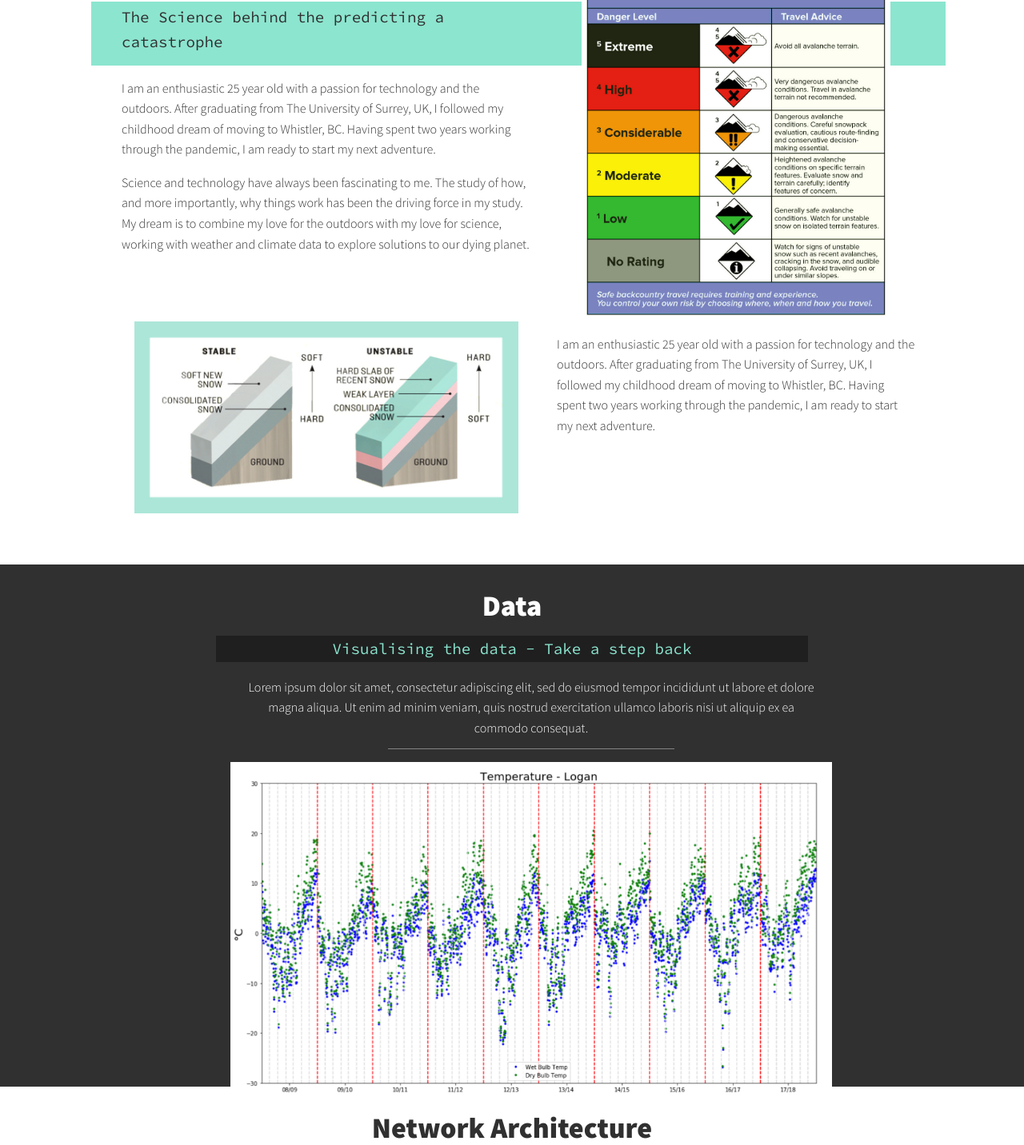
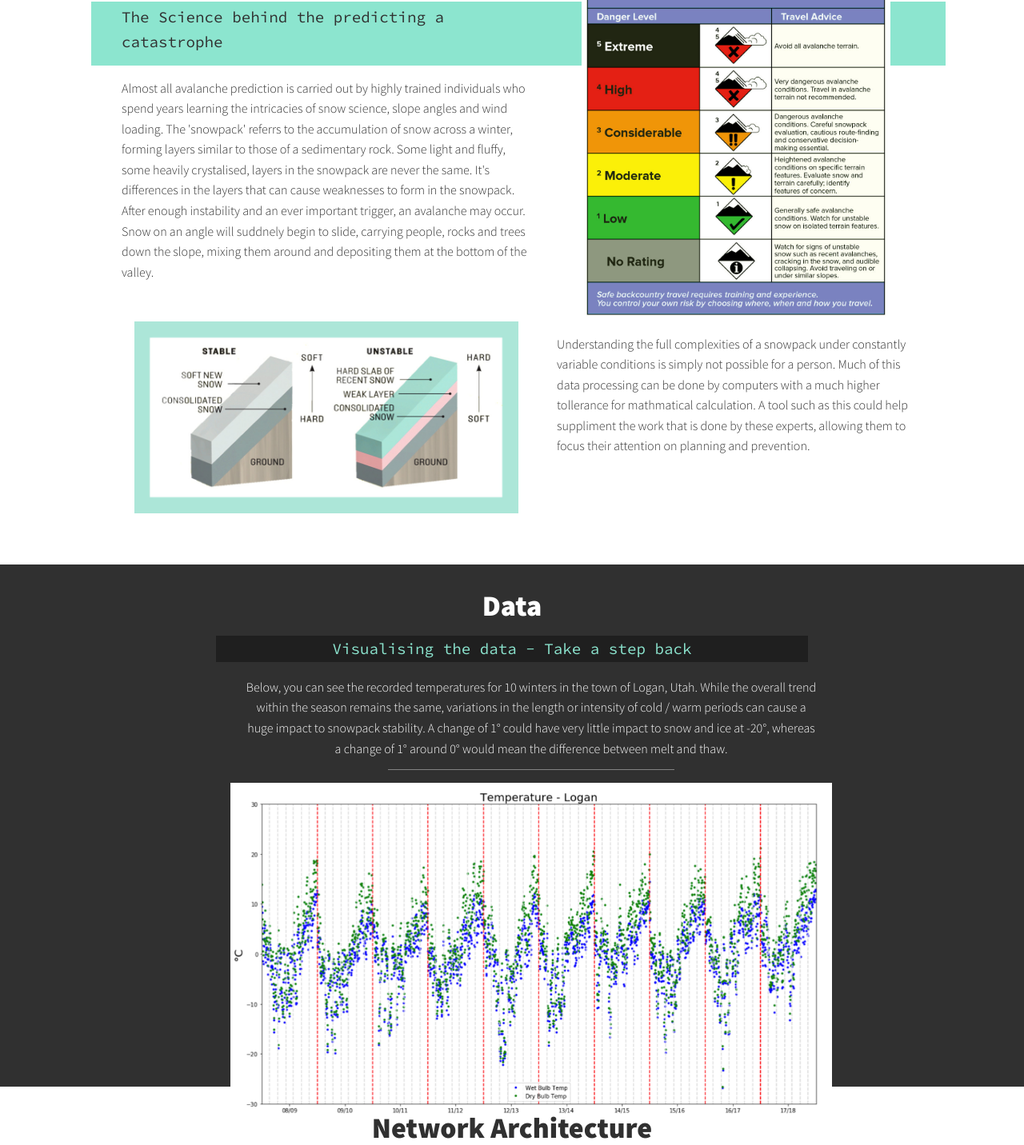
Before and after one commit to lck3nny/Portfolio, a PHP site: page /avalanche.php in a window 1280 px wide. Shown: the part 1208-2640 px from the top of the page at 80% size. Run offline with PHP 8.4, Linux system fonts and the light colour scheme; some libraries are stand-ins or nearby versions.

Commit message:
populated avalanche page with text content

```diff
--- a/avalanche.php
+++ b/avalanche.php
@@ -72,8 +72,7 @@
             <p class="section_subtitle section_subtitle-about"><?php echo $avi_prediction_tagline;?></p>
 
             <div class="avi-pred-body1">
-                <p><?php echo $about_me_bodys[0];?></p>
-                <p><?php echo $about_me_bodys[1];?></p>
+                <p><?php echo $avi_prediction_bodys[0];?></p>
             </div>
             <!-- changing things -->
 
@@ -84,7 +83,7 @@
 
 
             <div class="avi-pred-body2">
-                <p><?php echo $about_me_bodys[0];?></p>
+                <p><?php echo $avi_prediction_bodys[1];?></p>
             </div>
 
             <a href="http://freeride-verbier.com/blog/avalanche-risk-4-verbier-safety-ski-tips/" class="img-wrapper avi-img-2">
@@ -103,7 +102,7 @@
             <h2 class="section_project-title section_project-title-light">Data</h2>
             <h3 class="section_subtitle section_subtitle_end"><?php echo $avi_vairables_subtitle?></h3>
             <div class="avi-data">
-                <p class="project-end_body"><?php echo $lorem_ipsum ?></p>
+                <p class="project-end_body"><?php echo $avi_vairables_body ?></p>
 
                 <img img src="img/temp.png" class="avi-data_img" alt="Temperature Visualisation">
 
@@ -134,8 +133,8 @@
             <h3 class="section_subtitle section_subtitle_end"><?php echo $avi_results_subtitle?></h3>
 
             <div class="avi-results">
-                <p class="avi-results_body"><?php echo $lorem_ipsum ?></p>
-                <p class="avi-results_body"><?php echo $lorem_ipsum ?></p>
+                <p class="avi-results_body"><?php echo $avi_results_bodys[0] ?></p>
+                <p class="avi-results_body"><?php echo $avi_results_bodys[1] ?></p>
 
                 <a href="https://github.com/lck3nny/AvalancheLSTM" class="img-wrapper avi-results-img1">
                     <img img src="img/3fold_val_acc.png" class=" avi-results-img1" alt="Precip Visualisation">
--- a/connect.php
+++ b/contact.php
@@ -38,8 +38,8 @@
         <!-- ~~~~~~~~~~~~~~~~~~~~~~~~~~~~~~~~~~~~~~~~~~~~~~~~~~ -->
 
         <section class="my-section my-project-end" id="contact">
-            <h2 class="section_project-title section_project-title-light">What's Your Idea?</h2>
-            <h3 class="section_subtitle section_subtitle_end"><?php echo $snkrs_profit_subtitle?></h3>
+            <h2 class="section_project-title section_project-title-light"><?php echo $contact_title?></h2>
+            <h3 class="section_subtitle section_subtitle_end"><?php echo $contact_subtitle?></h3>
             <form class="contact-form" method="POST" action="contactform.php">
                 <input class="name" type="text" name="name" placeholder="Full Name">
                 <input class="email" type="text" name="email" placeholder="Your E-Mail">
--- a/content.php
+++ b/content.php
@@ -62,37 +62,51 @@
                         "Network",
                         "Prediction"];
 
-    $avi_explained_body =   ["As with any learning process, data is required to provide example and context to a scenario. In the
-                            case of Avalanche Prediction, weather data was combined with avalanche data to create a novel dataset.
-                            First comes clearning and repairing. As many datasets are created without supervision, there are often
-                            many missing, incomplete or otherwise corrupted values. Data First-Aid is the first and one of the most
-                            important parts of any machine learning process.
-                            It is important to remove data which is not useful or confusing to the network as this will only
-                            obfuscate the learning process, while retaining as much useful data as possible. Furthermore, many
-                            examples of data require context, for example Temperature. Variations +/- of 0° are much more significant
-                            than those firmly in the + or - scale. Data normalisation is a technique used to adapt the way data is
-                            displayed to the network. Finding the apropriate technique to normalise each variable is a very important
-                            process and, done wrong, can lead to an inability to learn from the data.",
+    $avi_explained_body =   ["Both the quality and quantity of life lessons somebody encounters significantly effects how experienced that
+                            individual is at a particular task. The same can be said about the data provided to a computer learning model.
+                            It is therefore crutial to the success of an ML model to input useful and easily recognisable data, while ensuring
+                            that there is sufficient data to learn from. For this reason, I combined avalanche data from the Utah Avalanche Centre,
+                            with weather data the NOAA (National Oceanic and Atmospheric Administration) to form my own novel dataset.
+                            This gave me 10 winters of well documented avalanche activity to learn from, a smaller than desirable amount, but
+                            significant nonetheless.
+                            ",
 
-                            "There are many types of Machine Learning techniques and Neural Netowrks make up only a subsection.
-                            For the problem of predicting avalanches, the effects of weather can perpetuate weaknesses in the snow
-                            structure for weeks or even months. Therefore, it was important to utalise a network which considered
-                            the long term effects of data. Recurrant Neural Networks (RNNs) allow data to be passed forward, from
-                            one prediction to another. This prevents data from viewed ",
+                            "Neural Networks allow computers to quickly and efficiently find trends in data. The learning process
+                            requires many training cycles, where nodes within a network (just like neurons in the brain) adapt over time
+                            to recognise patterns relating to trends within the data. This allows computers to determine for themselves
+                            which features are more or less relavent to a decision. An LSTM (Long-Short Term Memory) network uses a
+                            recurrant technique to make use of prior experience, giving context to the data rather than analysing each
+                            new input in isolation. When dealing with accumulated snow, the events of the past day, week or month can
+                            have a significant effect on the stability of the snowpack.",
 
-                            "Understanding patterns in data allows us to make predictions about how future data may behave. Allowing
-                            the network to 'train' is a process by which nodes within the network adapt to particular input patterns.
-                            When similar patterns are fed in, the network's goal is to recognise important features and categorise
-                            the input data appropriately. As the network trains, it may predict corrently or incorrectly. The success
-                            of each prediction is fed back into the network and provides feedback, directly impacting how each node
-                            is configured. Just like a person, this learning process can be confusing and take a lot of examples
-                            to successfully learn. Once training is complete and the network is able to predict at a satisfactory
-                            accuracy, fresh data is fed into the network. This time, predictions can be used on real-world examples,
-                            providing useful insight to users that would be much too complicated for a human to calculate. "];
+                            "With a solid dataset and a machine learning model which appropriately handled data for my task, it was possible to
+                            begin training and prediciton. The goal of my network was to predict the occurance of an avalanche on a particular day,
+                            either 'true' or 'false'. Avalanches occured on aproximately 48% of days, meaning that a model could simply
+                            pick 'false' during each attempt and score an accuracy of 52%. This number defines the baseline prediction accuracy
+                            for the project. My goal was to improve apon the baseline accuracy by 10%. Predicting at a minimum of 62% accuracy
+                            would successfully prove the concept of LSTM structures providing useful insight into the field of avalanche
+                            prediction. "];
 
 
-    $avi_prediction_tagline = "The Science behind the predicting a catastrophe";
+    $avi_prediction_tagline =   "The Science behind the predicting a catastrophe";
+    $avi_prediction_bodys =     ["Almost all avalanche prediction is carried out by highly trained individuals who spend years learning the
+                                intricacies of snow science, slope angles and wind loading. The 'snowpack' referrs to the accumulation of
+                                snow across a winter, forming layers similar to those of a sedimentary rock. Some light and fluffy, some heavily
+                                crystalised, layers in the snowpack are never the same. It's differences in the layers that can cause weaknesses
+                                to form in the snowpack. After enough instability and an ever important trigger, an avalanche may occur. Snow on an
+                                angle will suddnely begin to slide, carrying people, rocks and trees down the slope, mixing them around
+                                and depositing them at the bottom of the valley.",
+                                "Understanding the full complexities of a snowpack under constantly variable conditions is simply not possible
+                                for a person. Much of this data processing can be done by computers with a much higher tollerance for mathmatical
+                                calculation. A tool such as this could help suppliment the work that is done by these experts, allowing them to
+                                focus their attention on planning and prevention."];
+
     $avi_vairables_subtitle = "Visualising the data - Take a step back";
+    $avi_vairables_body =   "Below, you can see the recorded temperatures for 10 winters in the town of Logan, Utah. While the overall trend within the
+                            season remains the same, variations in the length or intensity of cold / warm periods can cause a huge impact to snowpack
+                            stability. A change of 1° could have very little impact to snow and ice at -20°, whereas a change of 1° around 0° would mean
+                            the difference between melt and thaw. ";
+
     $avi_architecture_subtitle = "The structure of an LSTM network";
     $avi_architecture_body =    "With an LSTM (Long-Short Term Memory) structure, new and past data are fed into the module simulatneously. Next, it decides which
                                 parts of the data to keep and which to discard. Any data being kept is added to the 'cell state'
@@ -100,7 +114,21 @@
                                 for this round and the entire process is repeated. This allows the network to make it's predictions
                                 with context of what has previously occured while discarding any irrelevant data as it moves to the
                                 next prediction cycle. ";
+
     $avi_results_subtitle = "Here's how it went";
+    $avi_results_bodys =    ["The graph seen to the right shows the accuracy of predictions made on the validation set across three seperate
+                            tests. 9-Fold Cross-Validation was used in order to better represent predictions of the network across the dataset.
+                            This is done by changing the portion of data that the network was training on: 1/3, 3/6 and 6/9. These slices were
+                            chosen to allow the network to train from full winter seasons, instead of splitting data mid winter.
+                            With a baseline accuracy of the dataset at 52%, the target prediciton accuracy is marked by the blue line,
+                            at 62%. You can see that the earliest fold (with the least accurate data) performed the worst, while the other two
+                            folds either met or exceeded the target accouracy for the network.",
+                            "The latter graph displays an AUC - ROC curve. This is a performance measure, displaying the seperability of the data.
+                            A model which is totally unable to seperate a positive and negative result will fall along the 45° line. Any curve above
+                            this line shows that the network was successfully able to distinguish between a positive and negative result.
+                            This measure clearly shows that the network was successful while using a 'loss' of Binary-Cross-Entropy' and an
+                            opsimiser of 'Adam'. This model became the final and most successful model of the project, predicting significantly
+                            above the target accuracy. "];
 
     // ~~~~~~~~~~~~~~~~~~~~~~~~~~~~~~~~~~~~~~~~
     // Pokemon page content
@@ -152,4 +180,11 @@
 
     $snkrs_profit_body_2 =    "Below is a graph detailing the price paid for each sneaker within my portfolio and its value, either at the current
                                 time, or the value for which it was sold. Profits are hilighted in green, with any losses displayed in orange.";
+
+    // ~~~~~~~~~~~~~~~~~~~~~~~~~~~~~~~~~~~~~~~~
+    // Contact page content
+    // ~~~~~~~~~~~~~~~~~~~~~~~~~~~~~~~~~~~~~~~~
+    $contact_title = "What's Your Idea?";
+    $contact_subtitle = "I'd love to hear all about it!";
+
 ?>
--- a/css/style.css
+++ b/css/style.css
@@ -1064,16 +1064,15 @@ section{
 /* Contact */
 /* ~~~~~~~~~~~~~~~~~~~~~~~~~~~~~~~~~~~~~~~~~~~~~~~~~~ */
 
+
 .contact-form{
+
     width: 80vw;
     margin: 0 auto;
     background-color: var(--clr-dark-trans);
     padding: 5vh 5vw;
 
-}
 
-@media (min-width: 880px){
-    .contact-form{
     display: grid;
     grid-template-areas:    "name  email"
                             "subject  subject"
@@ -1109,7 +1108,7 @@ section{
     grid-area: btnSub;
 }
 
-}
+
 
 
 
--- a/header.php
+++ b/header.php
@@ -21,7 +21,7 @@
             <li class="nav_item"><a href="photo.php" class="nav_link"><?php echo $my_projects[2];?></a></li>
             <li class="nav_item"><a href="snowsports.php" class="nav_link"><?php echo $my_projects[3];?></a></li>
             <li class="nav_item"><a href="snkrs.php" class="nav_link"><?php echo $my_projects[4];?></a></li>
-            <li class="nav_item"><a href="connect.php" class="nav_link"><?php echo $my_projects[5];?></a></li>
+            <li class="nav_item"><a href="contact.php" class="nav_link"><?php echo $my_projects[5];?></a></li>
         </ul>
     </nav>
 
--- a/index.php
+++ b/index.php
@@ -107,7 +107,7 @@
 
                 <a href="photo.php" class="portfolio_item">
                     <div class='portfolio_text'><?php echo $my_projects[2];?></div>
-                    <img src="img/stag_square.jpg" alt="" class="portfolio_img">
+                    <img src="img/gallery/whis-eagle.jpg" alt="" class="portfolio_img">
                 </a>
 
                 <!-- portfolio item 4 -->
@@ -123,7 +123,7 @@
                 </a>
 
                 <!-- portfolio item 6 -->
-                <a href="connect.php" class="portfolio_item">
+                <a href="contact.php" class="portfolio_item">
                     <div class='portfolio_text'><?php echo $my_projects[5];?></div>
                     <img src="img/developer.png" alt="" class="portfolio_img">
                 </a>
```
Also changed, not shown: contactform.php (+11 -5 lines), 2 other files. Lines whose indentation alone changed are shown as unchanged.
